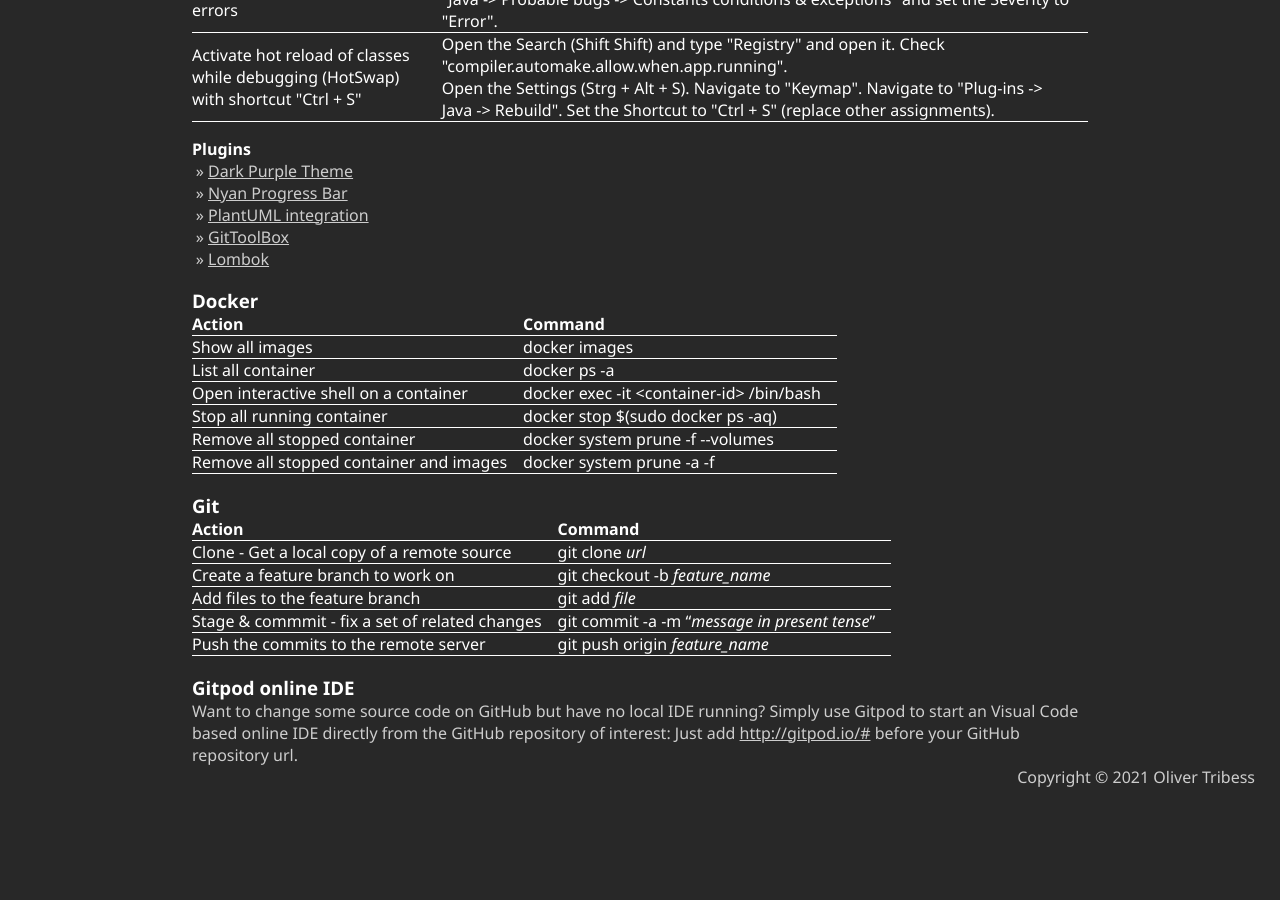
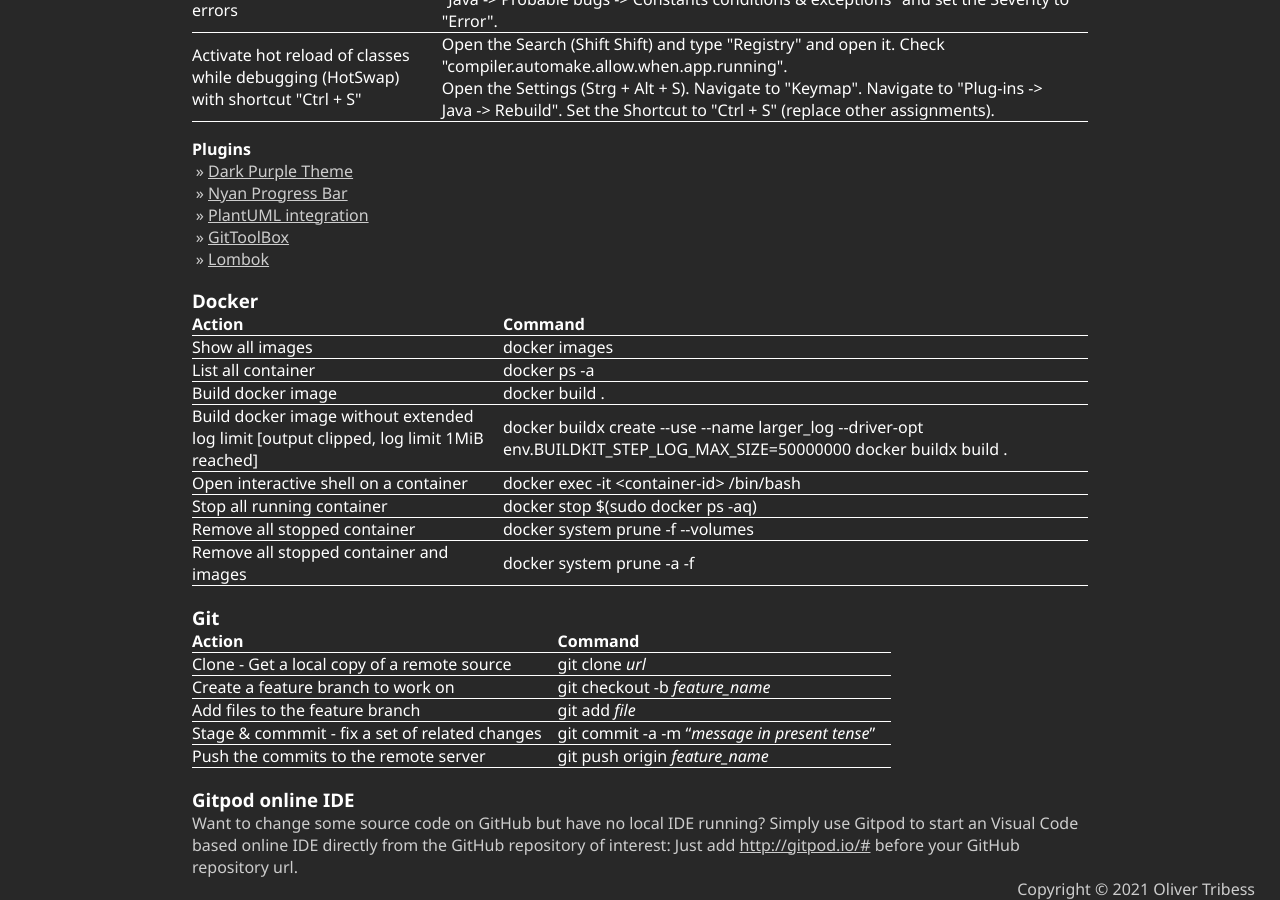
Before and after one commit to Tait1337/DevThoughts, a Jekyll site: the page index.html, which Jekyll copies as it is, in a window 1280 px wide and 900 px high, scrolled down 5904 px. Built offline with Jekyll 4.4.1, drawn with Linux system fonts in a browser that asks for light colours; nearby versions of some CDN libraries; before the commit the page ends 6692 px from its top, so only the background shows below that.

Commit message:
Update index.html

```diff
--- a/index.html
+++ b/index.html
@@ -328,6 +328,17 @@
                     <td>docker ps -a</td>
                 </tr>
                 <tr>
+                    <td>Build docker image</td>
+                    <td>docker build .</td>
+                </tr>
+                <tr>
+                    <td>Build docker image without extended log limit [output clipped, log limit 1MiB reached]</td>
+                    <td>
+                        docker buildx create --use --name larger_log --driver-opt env.BUILDKIT_STEP_LOG_MAX_SIZE=50000000
+                        docker buildx build .
+                    </td>
+                </tr>
+                <tr>
                     <td>Open interactive shell on a container</td>
                     <td>docker exec -it &lt;container-id&gt; /bin/bash</td>
                 </tr>
```
